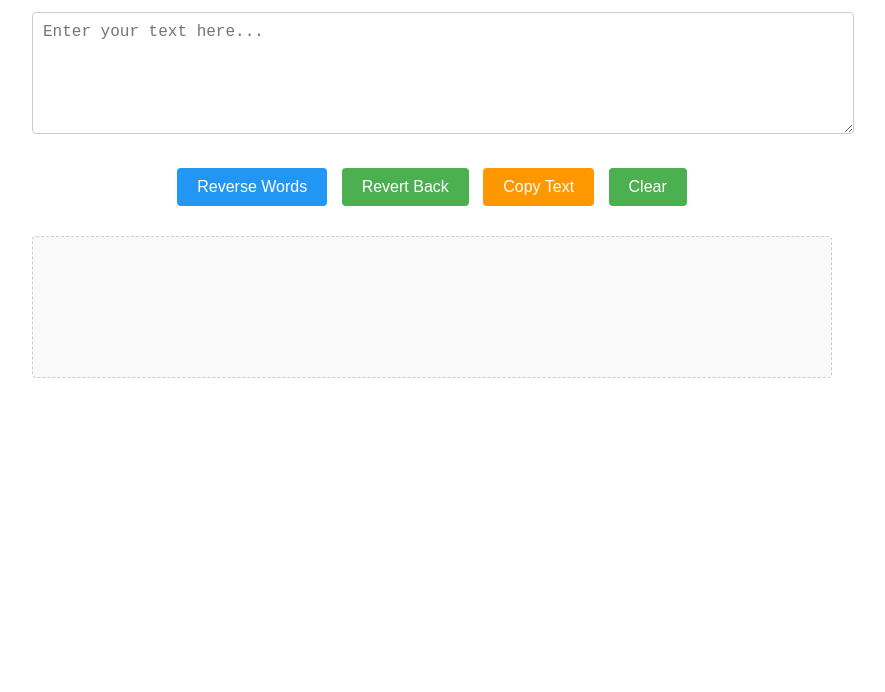
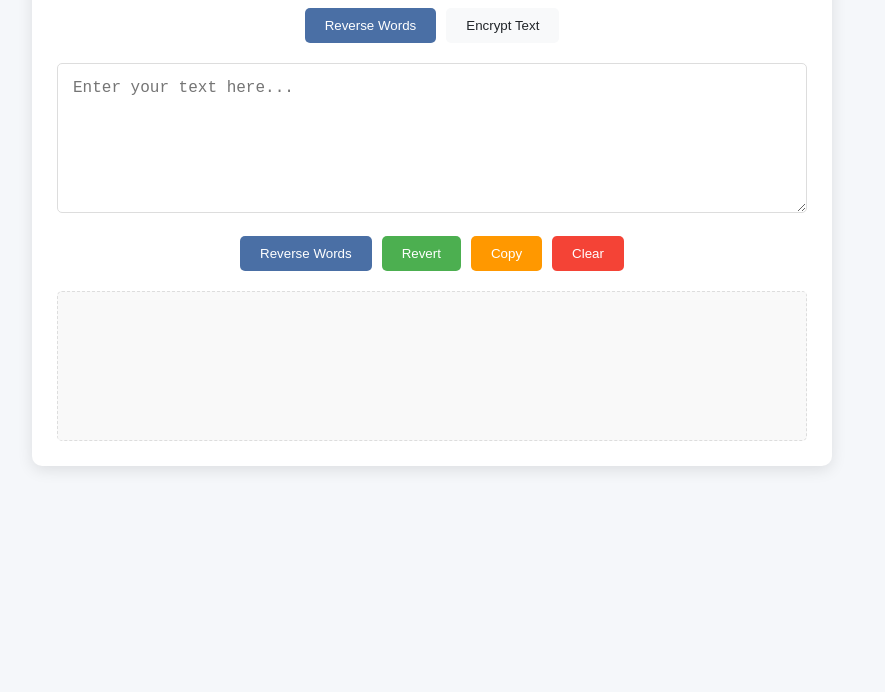
Before and after one commit to aqibzafeer/reverse, a plain HTML site: page index.html in a window 1280 px wide. Shown: the part 108-800 px from the top of the page, without its empty margins (208-1093 px from the left). Drawn offline with Linux system fonts and the light colour scheme.

Commit message:
Update index.html

```diff
--- a/index.html
+++ b/index.html
@@ -3,116 +3,278 @@
 <head>
     <meta charset="UTF-8">
     <meta name="viewport" content="width=device-width, initial-scale=1.0">
-    <title>Word Reverser</title>
+    <title>Text Transformer</title>
     <style>
+        :root {
+            --primary: #4a6fa5;
+            --secondary: #166088;
+            --accent: #4fc3f7;
+            --danger: #f44336;
+            --success: #4caf50;
+            --warning: #ff9800;
+            --light: #f8f9fa;
+            --dark: #212529;
+        }
+
+        * {
+            box-sizing: border-box;
+            margin: 0;
+            padding: 0;
+        }
+
         body {
-            font-family: Arial, sans-serif;
+            font-family: 'Segoe UI', Tahoma, Geneva, Verdana, sans-serif;
+            line-height: 1.6;
+            color: var(--dark);
+            background-color: #f5f7fa;
+            padding: 20px;
+            max-width: 100%;
+            min-height: 100vh;
+        }
+
+        .container {
             max-width: 800px;
             margin: 0 auto;
-            padding: 20px;
+            background: white;
+            padding: 25px;
+            border-radius: 10px;
+            box-shadow: 0 4px 15px rgba(0, 0, 0, 0.1);
+        }
+
+        h1 {
+            color: var(--primary);
             text-align: center;
+            margin-bottom: 20px;
+            font-size: 2rem;
         }
-        h1 {
-            color: #333;
+
+        .mode-selector {
+            display: flex;
+            justify-content: center;
+            margin-bottom: 20px;
+            flex-wrap: wrap;
+            gap: 10px;
         }
+
+        .mode-btn {
+            padding: 10px 20px;
+            border: none;
+            border-radius: 5px;
+            background-color: var(--light);
+            color: var(--dark);
+            cursor: pointer;
+            transition: all 0.3s;
+            font-weight: 500;
+        }
+
+        .mode-btn.active {
+            background-color: var(--primary);
+            color: white;
+        }
+
         textarea {
             width: 100%;
-            height: 100px;
-            margin: 20px 0;
-            padding: 10px;
+            min-height: 150px;
+            padding: 15px;
+            border: 1px solid #ddd;
+            border-radius: 5px;
             font-size: 16px;
-            border: 1px solid #ccc;
-            border-radius: 4px;
+            resize: vertical;
+            margin-bottom: 15px;
+            transition: border 0.3s;
         }
-        button {
-            background-color: #4CAF50;
+
+        textarea:focus {
+            outline: none;
+            border-color: var(--accent);
+            box-shadow: 0 0 0 3px rgba(79, 195, 247, 0.2);
+        }
+
+        .action-buttons {
+            display: flex;
+            flex-wrap: wrap;
+            gap: 10px;
+            justify-content: center;
+            margin-bottom: 20px;
+        }
+
+        .btn {
+            padding: 10px 20px;
+            border: none;
+            border-radius: 5px;
+            cursor: pointer;
+            font-weight: 500;
+            transition: all 0.3s;
+            display: flex;
+            align-items: center;
+            gap: 8px;
+        }
+
+        .btn-primary {
+            background-color: var(--primary);
             color: white;
-            border: none;
-            padding: 10px 20px;
-            text-align: center;
-            text-decoration: none;
-            display: inline-block;
-            font-size: 16px;
-            margin: 10px 5px;
-            cursor: pointer;
-            border-radius: 4px;
-            transition: background-color 0.3s;
         }
-        button:hover {
-            background-color: #45a049;
+
+        .btn-primary:hover {
+            background-color: var(--secondary);
         }
-        #reverseBtn {
-            background-color: #2196F3;
+
+        .btn-success {
+            background-color: var(--success);
+            color: white;
         }
-        #reverseBtn:hover {
-            background-color: #0b7dda;
+
+        .btn-success:hover {
+            background-color: #3d8b40;
         }
-        #copyBtn {
-            background-color: #ff9800;
+
+        .btn-warning {
+            background-color: var(--warning);
+            color: white;
         }
-        #copyBtn:hover {
+
+        .btn-warning:hover {
             background-color: #e68a00;
         }
+
+        .btn-danger {
+            background-color: var(--danger);
+            color: white;
+        }
+
+        .btn-danger:hover {
+            background-color: #d32f2f;
+        }
+
         #result {
-            margin-top: 20px;
-            padding: 20px;
-            border: 1px dashed #ccc;
-            border-radius: 4px;
-            min-height: 100px;
-            text-align: left;
+            min-height: 150px;
+            padding: 15px;
+            border: 1px dashed #ddd;
+            border-radius: 5px;
             background-color: #f9f9f9;
             white-space: pre-wrap;
+            word-wrap: break-word;
         }
-        .action-buttons {
-            margin-bottom: 20px;
-        }
+
         .notification {
             position: fixed;
             top: 20px;
             left: 50%;
             transform: translateX(-50%);
-            background-color: #4CAF50;
+            background-color: var(--success);
             color: white;
-            padding: 10px 20px;
-            border-radius: 4px;
+            padding: 12px 24px;
+            border-radius: 5px;
             z-index: 1000;
             opacity: 0;
             transition: opacity 0.5s;
+            box-shadow: 0 4px 12px rgba(0, 0, 0, 0.15);
         }
+
         .show {
             opacity: 1;
+        }
+
+        @media (max-width: 600px) {
+            .container {
+                padding: 15px;
+            }
+
+            h1 {
+                font-size: 1.5rem;
+            }
+
+            .btn {
+                padding: 8px 15px;
+                font-size: 14px;
+            }
+
+            textarea {
+                min-height: 120px;
+            }
         }
     </style>
 </head>
 <body>
-    <h1>Word Reverser</h1>
+    <div class="container">
+        <h1>Text Transformer</h1>
 
-    <textarea id="inputText" placeholder="Enter your text here..."></textarea>
+        <div class="mode-selector">
+            <button class="mode-btn active" data-mode="reverse">Reverse Words</button>
+            <button class="mode-btn" data-mode="encrypt">Encrypt Text</button>
+        </div>
 
-    <div class="action-buttons">
-        <button id="reverseBtn">Reverse Words</button>
-        <button id="revertBtn">Revert Back</button>
-        <button id="copyBtn">Copy Text</button>
-        <button id="clearBtn">Clear</button>
+        <textarea id="inputText" placeholder="Enter your text here..."></textarea>
+
+        <div class="action-buttons">
+            <button id="transformBtn" class="btn btn-primary">
+                <span>Transform</span>
+            </button>
+            <button id="revertBtn" class="btn btn-success">
+                <span>Revert</span>
+            </button>
+            <button id="copyBtn" class="btn btn-warning">
+                <span>Copy</span>
+            </button>
+            <button id="clearBtn" class="btn btn-danger">
+                <span>Clear</span>
+            </button>
+        </div>
+
+        <div id="result"></div>
     </div>
 
-    <div id="result"></div>
     <div id="notification" class="notification">Text copied to clipboard!</div>
 
     <script>
         document.addEventListener('DOMContentLoaded', function() {
+            // DOM Elements
             const inputText = document.getElementById('inputText');
-            const reverseBtn = document.getElementById('reverseBtn');
+            const transformBtn = document.getElementById('transformBtn');
             const revertBtn = document.getElementById('revertBtn');
             const copyBtn = document.getElementById('copyBtn');
             const clearBtn = document.getElementById('clearBtn');
             const resultDiv = document.getElementById('result');
             const notification = document.getElementById('notification');
+            const modeBtns = document.querySelectorAll('.mode-btn');
 
+            // State variables
             let originalText = '';
-            let reversedText = '';
+            let transformedText = '';
+            let currentMode = 'reverse';
 
-            // Function to reverse each word in the text
+            // Mode selection
+            modeBtns.forEach(btn => {
+                btn.addEventListener('click', function() {
+                    modeBtns.forEach(b => b.classList.remove('active'));
+                    this.classList.add('active');
+                    currentMode = this.dataset.mode;
+                    updateTransformButtonText();
+                });
+            });
+
+            function updateTransformButtonText() {
+                const text = currentMode === 'reverse' ? 'Reverse Words' : 'Encrypt Text';
+                transformBtn.querySelector('span').textContent = text;
+            }
+
+            // Encryption functions
+            function encryptText(text) {
+                return text.split('').map(char => {
+                    const code = char.charCodeAt(0);
+                    // Shift character codes to make it unreadable
+                    return String.fromCharCode(code + 5);
+                }).join('');
+            }
+
+            function decryptText(text) {
+                return text.split('').map(char => {
+                    const code = char.charCodeAt(0);
+                    return String.fromCharCode(code - 5);
+                }).join('');
+            }
+
+            // Reverse words function
             function reverseWords(text) {
                 return text.split(' ').map(word => {
                     return word.split('').reverse().join('');
@@ -120,43 +282,58 @@
             }
 
             // Show notification
-            function showNotification() {
+            function showNotification(message) {
+                notification.textContent = message;
                 notification.classList.add('show');
                 setTimeout(() => {
                     notification.classList.remove('show');
                 }, 2000);
             }
 
-            // Reverse button click handler
-            reverseBtn.addEventListener('click', function() {
+            // Transform button click handler
+            transformBtn.addEventListener('click', function() {
                 originalText = inputText.value;
-                reversedText = reverseWords(originalText);
-                resultDiv.textContent = reversedText;
+
+                if (!originalText.trim()) {
+                    showNotification('Please enter some text first!');
+                    return;
+                }
+
+                if (currentMode === 'reverse') {
+                    transformedText = reverseWords(originalText);
+                } else {
+                    transformedText = encryptText(originalText);
+                }
+
+                resultDiv.textContent = transformedText;
+                showNotification(currentMode === 'reverse' ? 'Words reversed!' : 'Text encrypted!');
             });
 
             // Revert button click handler
             revertBtn.addEventListener('click', function() {
-                if (originalText) {
-                    resultDiv.textContent = originalText;
-                } else {
-                    alert('Please reverse some text first!');
+                if (!originalText) {
+                    showNotification('Nothing to revert!');
+                    return;
                 }
+
+                resultDiv.textContent = originalText;
+                showNotification('Text reverted!');
             });
 
             // Copy button click handler
             copyBtn.addEventListener('click', function() {
-                if (resultDiv.textContent.trim() === '') {
-                    alert('No text to copy!');
+                if (!resultDiv.textContent.trim()) {
+                    showNotification('No text to copy!');
                     return;
                 }
 
                 navigator.clipboard.writeText(resultDiv.textContent)
                     .then(() => {
-                        showNotification();
+                        showNotification('Text copied to clipboard!');
                     })
                     .catch(err => {
                         console.error('Failed to copy text: ', err);
-                        alert('Failed to copy text. Please try again.');
+                        showNotification('Failed to copy text. Please try again.');
                     });
             });
 
@@ -165,8 +342,12 @@
                 inputText.value = '';
                 resultDiv.textContent = '';
                 originalText = '';
-                reversedText = '';
+                transformedText = '';
+                showNotification('Cleared!');
             });
+
+            // Initialize
+            updateTransformButtonText();
         });
     </script>
 </body>
```
